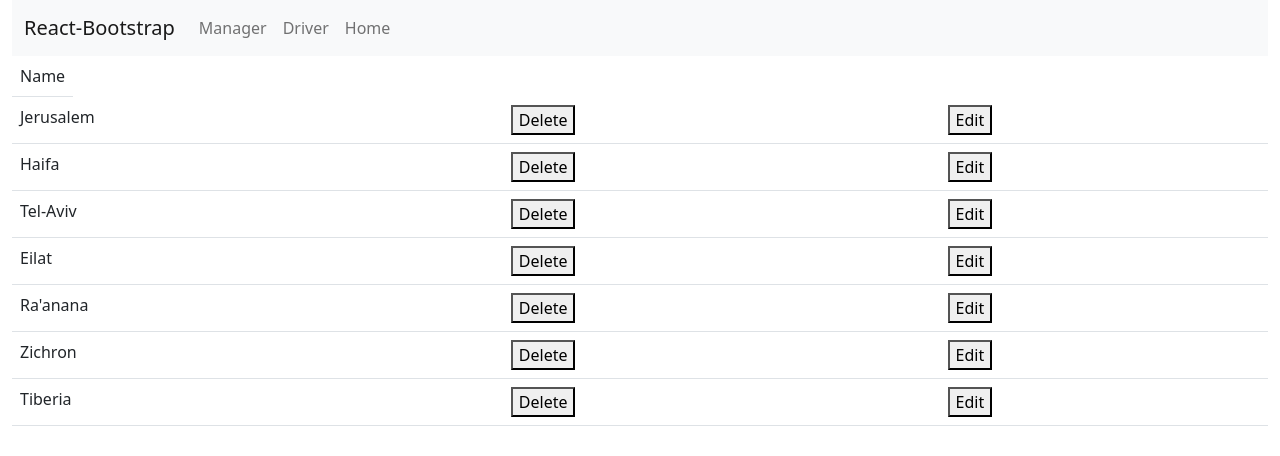
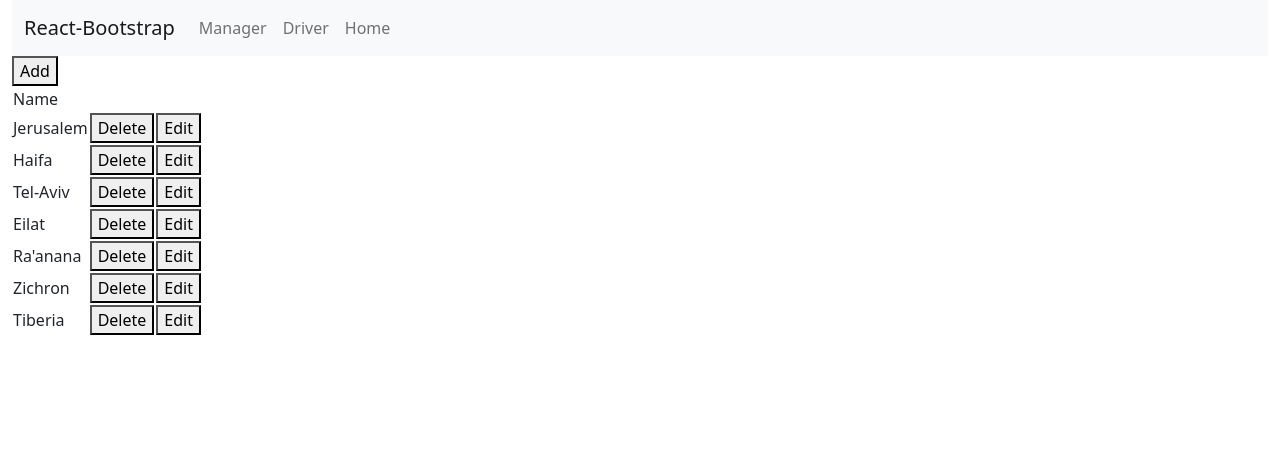
Before and after one commit to tatalyaj/delivery-system, a React (Create React App) app: page /admin2 in a window 1280 px wide. Shown: the top 456 px of the page. Built offline with nearby package versions, Linux system fonts and the light colour scheme.

Commit message:
commit - update for all properties+ properties

```diff
--- a/src/classes/admin.js
+++ b/src/classes/admin.js
@@ -1,12 +1,68 @@
 // ADDRESSSES
 const addresses = [
-  { id: 0, name: "Jerusalem", frequency: 0 },
-  { id: 1, name: "Haifa", frequency: 0 },
-  { id: 2, name: "Tel-Aviv", frequency: 0 },
-  { id: 3, name: "Eilat", frequency: 0 },
-  { id: 4, name: "Ra'anana", frequency: 0 },
-  { id: 5, name: "Zichron", frequency: 0 },
-  { id: 6, name: "Tiberia", frequency: 0 },
+  {
+    id: 0,
+    city: "Jerusalem",
+    address: "King george 22",
+    deliveryType: "medicine",
+    frequency: 0,
+    recipientName: "John",
+    recipientPhone: "0528736440",
+  },
+  {
+    id: 1,
+    city: "Haifa",
+    address: "Bar gyora 10",
+    deliveryType: "medicine",
+    frequency: 0,
+    recipientName: "James",
+    recipientPhone: "0503827110",
+  },
+  {
+    id: 2,
+    city: "Tel-Aviv",
+    address: "Shenkin 20",
+    deliveryType: "medicine",
+    frequency: 0,
+    recipientName: "Sarah",
+    recipientPhone: "0507231009",
+  },
+  {
+    id: 3,
+    city: "Eilat",
+    address: "Hanachal 12",
+    deliveryType: "medicine",
+    frequency: 0,
+    recipientName: "Josh",
+    recipientPhone: "026745899",
+  },
+  {
+    id: 4,
+    city: "Ra'anana",
+    address: "Haneviim 3",
+    deliveryType: "food",
+    frequency: 0,
+    recipientName: "Julian",
+    recipientPhone: "0507837664",
+  },
+  {
+    id: 5,
+    city: "Zichron",
+    address: "Neve 15",
+    deliveryType: "food",
+    frequency: 0,
+    recipientName: "Natasha",
+    recipientPhone: "0523478660",
+  },
+  {
+    id: 6,
+    city: "Tiberia",
+    address: "Kineret 6",
+    deliveryType: "food",
+    frequency: 0,
+    recipientName: "Ron",
+    recipientPhone: "0504323119",
+  },
 ];
 export default class Admin {
   //constructor() {}
@@ -15,18 +71,42 @@ export default class Admin {
     return addresses;
   }
 
-  editAddress(id, newAddress) {
+  editAddress(
+    id,
+    updatedCity,
+    updatedAddress,
+    updatedDeliveryType,
+    updatedFrequency,
+    updatedRecipientName,
+    updatedRecipientPhone
+  ) {
     //console.log(id);
     //console.log(newAddress);
     const item = addresses.find((i) => i?.id === id);
-    addresses[addresses.indexOf(item)].name = newAddress;
+    addresses[addresses.indexOf(item)].city = updatedCity;
+    addresses[addresses.indexOf(item)].address = updatedAddress;
+    addresses[addresses.indexOf(item)].deliveryType = updatedDeliveryType;
+    addresses[addresses.indexOf(item)].frequency = updatedFrequency;
+    addresses[addresses.indexOf(item)].recipientName = updatedRecipientName;
+    addresses[addresses.indexOf(item)].recipientPhone = updatedRecipientPhone;
   }
 
-  addAddress(name, frequency) {
+  addAddress(
+    newCity,
+    newAddress,
+    newDeliveryType,
+    newFrequency,
+    newRecipientName,
+    newRecipientPhone
+  ) {
     addresses.push({
       id: addresses.length,
-      name: name,
-      frequency: frequency,
+      city: newCity,
+      address: newAddress,
+      deliveryType: newDeliveryType,
+      frequency: newFrequency,
+      recipientName: newRecipientName,
+      recipientPhone: newRecipientPhone,
     });
   }
 
--- a/src/pages/admin2.js
+++ b/src/pages/admin2.js
@@ -12,7 +12,18 @@ export default class AdminPage extends React.Component {
       addresses: adminService.getAddresses(),
       addressForEdit: null,
       showDialog: false,
+      updatedCity: null,
       updatedAddress: null,
+      updatedDeliveryType: null,
+      updatedFrequency: null,
+      updatedRecipientName: null,
+      updatedRecipientPhone: null,
+      newCity: null,
+      newAddress: null,
+      newDeliveryType: null,
+      newFrequency: null,
+      newRecipientName: null,
+      newRecipientPhone: null,
     };
 
     // this.getAddresses();
@@ -33,43 +44,137 @@ export default class AdminPage extends React.Component {
     this.setState({
       showDialog: false,
       addressForEdit: null,
+      updatedCity: null,
       updatedAddress: null,
+      updatedDeliveryType: null,
+      updatedFrequency: null,
+      updatedRecipientName: null,
+      updatedRecipientPhone: null,
+      newCity: null,
+      newAddress: null,
+      newDeliveryType: null,
+      newFrequency: null,
+      newRecipientName: null,
+      newRecipientPhone: null,
     });
   }
+
   // For the "UPDATE" scenario
-  handleChange(addressName) {
-    //console.log(addressName);
-    this.setState({ updatedAddress: addressName });
-  }
-  handleEditAddress(id, addressName) {
+  handleChange = (e) => {
+    // const value = e.target.value;
+    //if(e.className == "edit.button")
+    const { name, value } = e.target;
+    console.log(name, value);
+    //console.log([name]);
+    // this.setState({ ...this.state, [e.target?.name]: value });
+    this.setState({ [name]: value });
+    //console.log(this.state.updatedAddress);
+  };
+  //   handleChange = (e) => {
+  //     const updateNameKey = "updated";
+  //     const newNameKey = "new";
+  //     console.log(e);
+  //     console.log(e.className);
+  //     if (e.className === "edit.button") {
+  //       const { name, value } = e.target;
+  //       const updatedName = updateNameKey + name;
+  //       console.log(updatedName);
+  //       this.setState({ [updatedName]: value });
+  //     } else if (e.className === "add.button") {
+  //       const { name, value } = e.target;
+  //       const newName = newNameKey + name;
+  //       console.log(newName);
+  //       this.setState({ [newName]: value });
+  //     }
+  //   };
+  handleEditAddress(
+    id,
+    city,
+    address,
+    deliveryType,
+    frequency,
+    recipientName,
+    recipientPhone
+  ) {
     //his.setState({ updatedAddress: addressName });
     //console.log(addressName);
-    adminService.editAddress(id, addressName);
+    console.log(
+      id,
+      city,
+      address,
+      deliveryType,
+      frequency,
+      recipientName,
+      recipientPhone
+    );
+
+    adminService.editAddress(
+      id,
+      city,
+      address,
+      deliveryType,
+      frequency,
+      recipientName,
+      recipientPhone
+    );
     this.getAddresses();
   }
 
   handleShowEditDialog(address) {
     this.setState({ showDialog: true, addressForEdit: address });
   }
+  // The "ADD" scenario
+  handleShowAddDialog(e) {
+    this.setState({ showDialog: true });
+    console.log(e);
+  }
+
+  handleAddAddress(
+    city,
+    address,
+    deliveryType,
+    frequency,
+    recipientName,
+    recipientPhone
+  ) {
+    adminService.addAddress(
+      city,
+      address,
+      deliveryType,
+      frequency,
+      recipientName,
+      recipientPhone
+    );
+    this.getAddresses();
+  }
 
   render() {
     return (
       <div>
-        <table className="table">
+        <button
+          className="add-button "
+          onClick={(e) => this.handleShowAddDialog(e)}
+        >
+          Add
+        </button>
+        <table className="addresses-table">
           <tbody>
             <thead>
               <td>Name</td>
             </thead>
             {this.state.addresses?.map((item) => (
               <tr key={item?.id}>
-                <td>{item?.name}</td>
+                <td>{item?.city}</td>
                 <td>
                   <button onClick={(e) => this.handleDelete(item.id, e)}>
                     Delete
                   </button>
                 </td>
                 <td>
-                  <button onClick={(e) => this.handleShowEditDialog(item, e)}>
+                  <button
+                    className="edit-buttons"
+                    onClick={(e) => this.handleShowEditDialog(item, e)}
+                  >
                     Edit
                   </button>
                 </td>
@@ -88,10 +193,57 @@ export default class AdminPage extends React.Component {
           <Modal.Body>
             {/* <p>{this.state.addressForEdit?.name}</p> */}
             <label>
-              Updated address name:
+              City:
               <input
                 type="text"
-                onChange={(e) => this.handleChange(e.target.value)}
+                name="updatedCity"
+                value={this.state.updatedCity}
+                onChange={this.handleChange}
+              ></input>
+            </label>
+            <label>
+              Address:
+              <input
+                type="text"
+                name="updatedAddress"
+                value={this.state.updatedAddress}
+                onChange={this.handleChange}
+              ></input>
+            </label>
+            <label>
+              Delivery type:
+              <input
+                type="text"
+                name="updatedDeliveryType"
+                value={this.state.updatedDeliveryType}
+                onChange={this.handleChange}
+              ></input>
+            </label>
+            <label>
+              Frequency:
+              <input
+                type="text"
+                name="updatedFrequency"
+                value={this.state.updatedFrequency}
+                onChange={this.handleChange}
+              ></input>
+            </label>
+            <label>
+              Recipient name:
+              <input
+                type="text"
+                name="updatedRecipientName"
+                value={this.state.updatedRecipientName}
+                onChange={this.handleChange}
+              ></input>
+            </label>
+            <label>
+              Recipient Phone number:
+              <input
+                type="text"
+                name="updatedRecipientPhone"
+                value={this.state.updatedRecipientPhone}
+                onChange={this.handleChange}
               ></input>
             </label>
           </Modal.Body>
@@ -104,11 +256,32 @@ export default class AdminPage extends React.Component {
               onClick={() =>
                 this.handleEditAddress(
                   this.state.addressForEdit?.id,
-                  this.state.updatedAddress
+                  this.state.updatedCity,
+                  this.state.updatedAddress,
+                  this.state.updatedDeliveryType,
+                  this.state.updatedFrequency,
+                  this.state.updatedRecipientName,
+                  this.state.updatedRecipientPhone
                 )
               }
             >
               Save Changes
+            </Button>
+            <Button
+              variant="primary"
+              //   style={{ display: "none" }}
+              onClick={() =>
+                this.handleAddAddress(
+                  this.state.newCity,
+                  this.state.newAddress,
+                  this.state.newDeliveryType,
+                  this.state.newFrequency,
+                  this.state.newRecipientName,
+                  this.state.newRecipientPhone
+                )
+              }
+            >
+              Add Address
             </Button>
           </Modal.Footer>
         </Modal>
```
